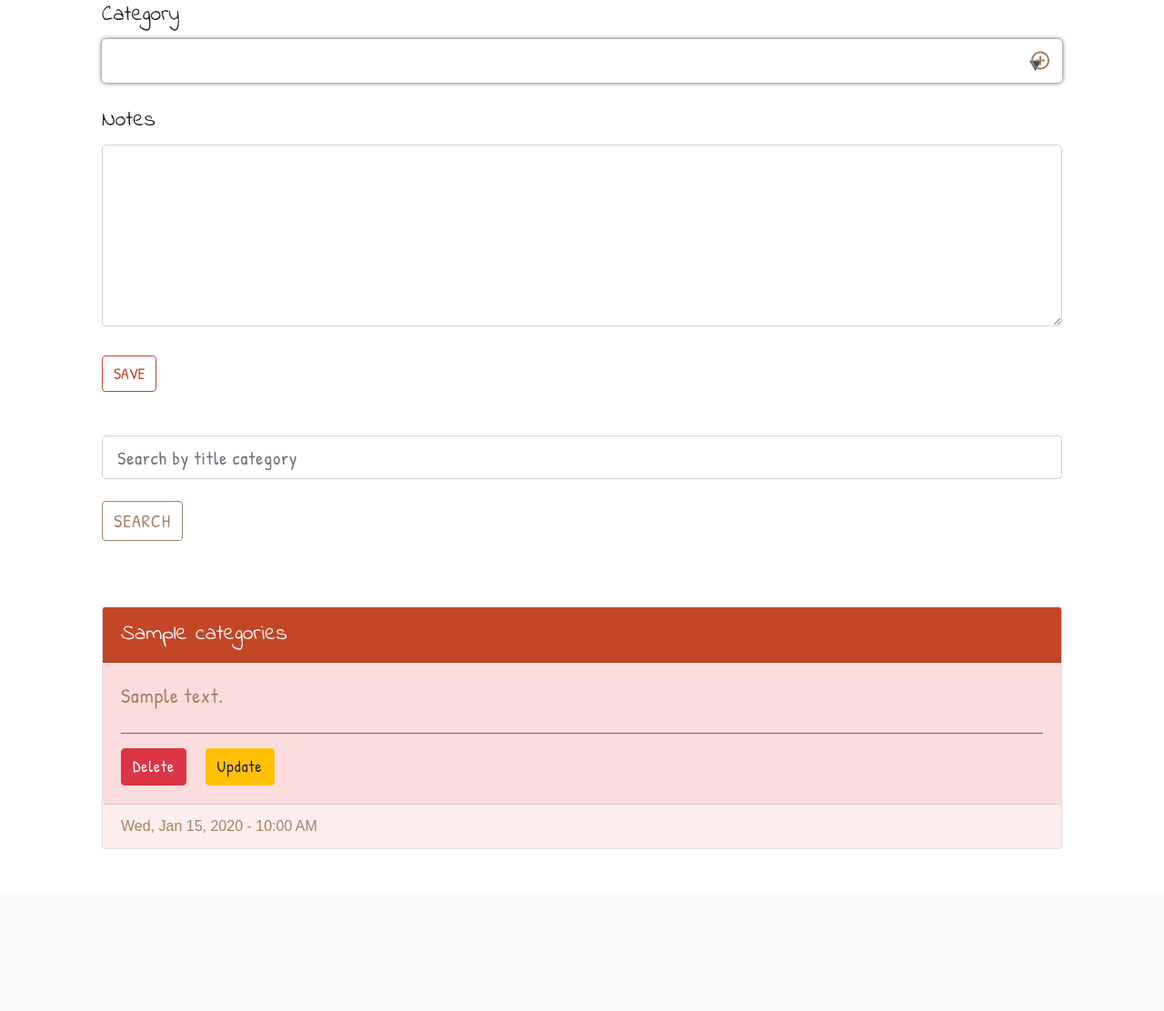
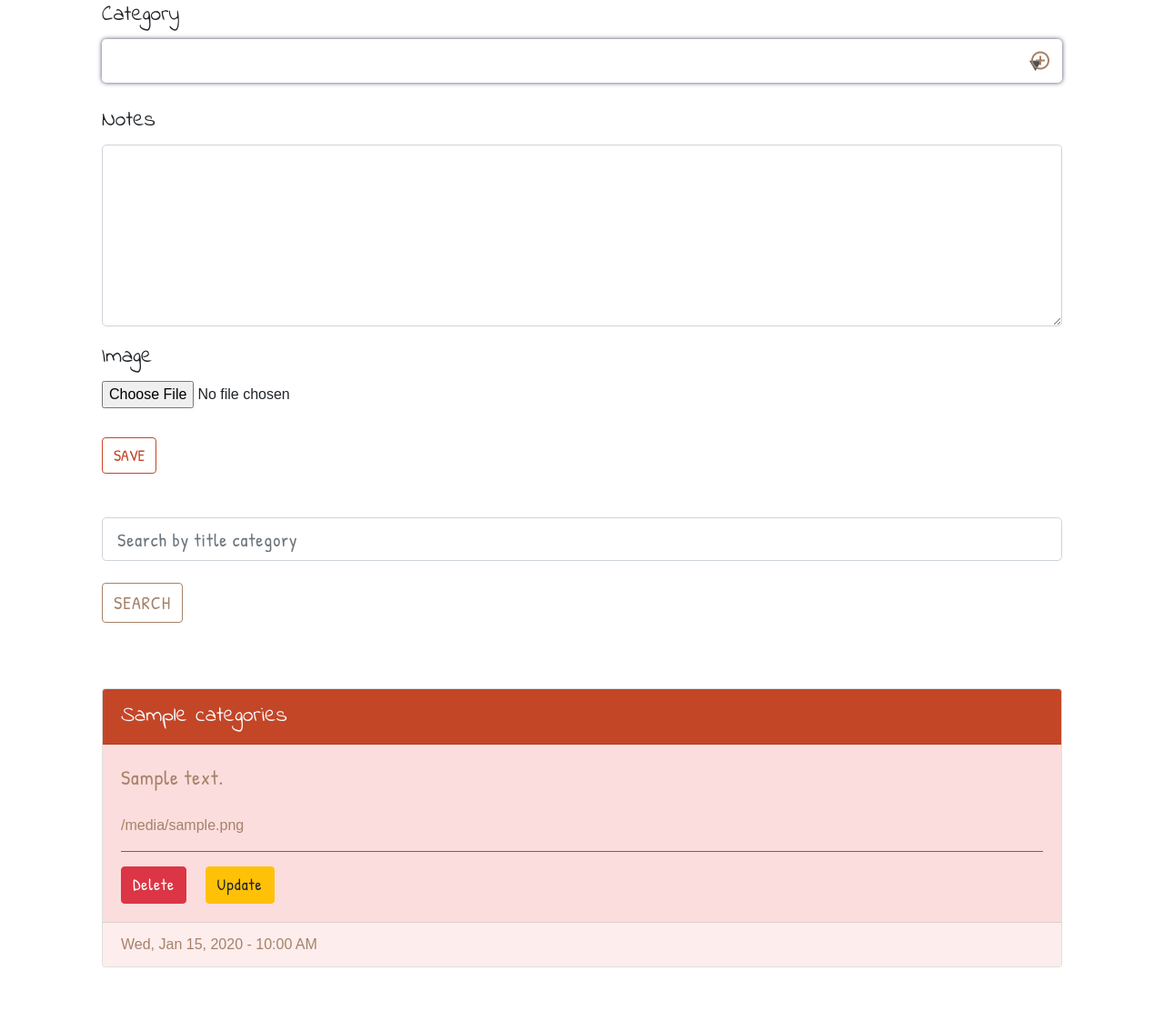
Before and after one commit to MarkMarius/FullStack-exam, a Python web app: template Notebook_APP/templates/home.html in a window 1280 px wide. Shown: the part 135-1247 px from the top of the page at 91% size. Before the commit the page ends 1069 px from the top, so only its background shows below. Run offline with Jinja, Linux system fonts and the light colour scheme; the template is opened without the code that fills it: most values are stand-ins (such as "Sample title", 1, 10 or a date in 2020); form fields are guessed from the names that the template uses; some libraries are stand-ins or nearby versions.

Commit message:
Added image option

```diff
--- a/Notebook_APP/templates/home.html
+++ b/Notebook_APP/templates/home.html
@@ -38,7 +38,7 @@
 </div>
 <div class="my__container main">
     <div class='content-section mb-5'>
-        <form action="" method='POST'>
+        <form action="" method='POST' enctype="multipart/form-data">
             <fieldset class='form-group'>
                 <div class='form-group'>
                     <label class="form-control-label ff__indie_flower fs__2rem mb-2">Category</label>
@@ -55,6 +55,15 @@
                 <div class='form-group mt-4'>
                     <label class="form-control-label ff__indie_flower fs__2rem mb-2">Notes</label>
                     <textarea name="notes" class="form-control form-control-lg form__notes_input" required="true"></textarea>
+                </div>
+                <div class="form-group">
+                    {{ form.image.label(class ="form-control-label ff__indie_flower fs__2rem mb-2") }}
+                    {{ form.image(class="form-control-file") }}
+                    {% if form.image.errors %}
+                        {% for error in form.image.errors %}
+                        <span class="text-danger">{{ error }}</span></br>
+                        {% endfor %}
+                    {% endif %}
                 </div>
             </fieldset>
             <input type="submit" value="SAVE" class="btn btn-outline-info ff__patrick_hand btn__size">
@@ -82,6 +91,13 @@
                         <p class="card-text font-weight-light article-content note__content">{{ note.notes }}</p>
                     </div>
                 </div>
+                <div class="form-group">
+                    {% if image %}
+                    <div>
+                        <p class="form-control-file">{{ note.image }}</p>
+                    </div>
+                    {% endif %}
+                </div>
                 <div class="footer__btn">
                     <a href="{{url_for('delete_note', note_id=note.id)}}"><button type="button"
                         class="btn btn-danger ff__patrick_hand mt-3 btn__size mr-3" title="If you click on this button this note will be deleted." style="letter-spacing: 1px;">Delete</button></a>
```
Also changed, not shown: Notebook_APP/templates/update.html (+9 -0 lines).
